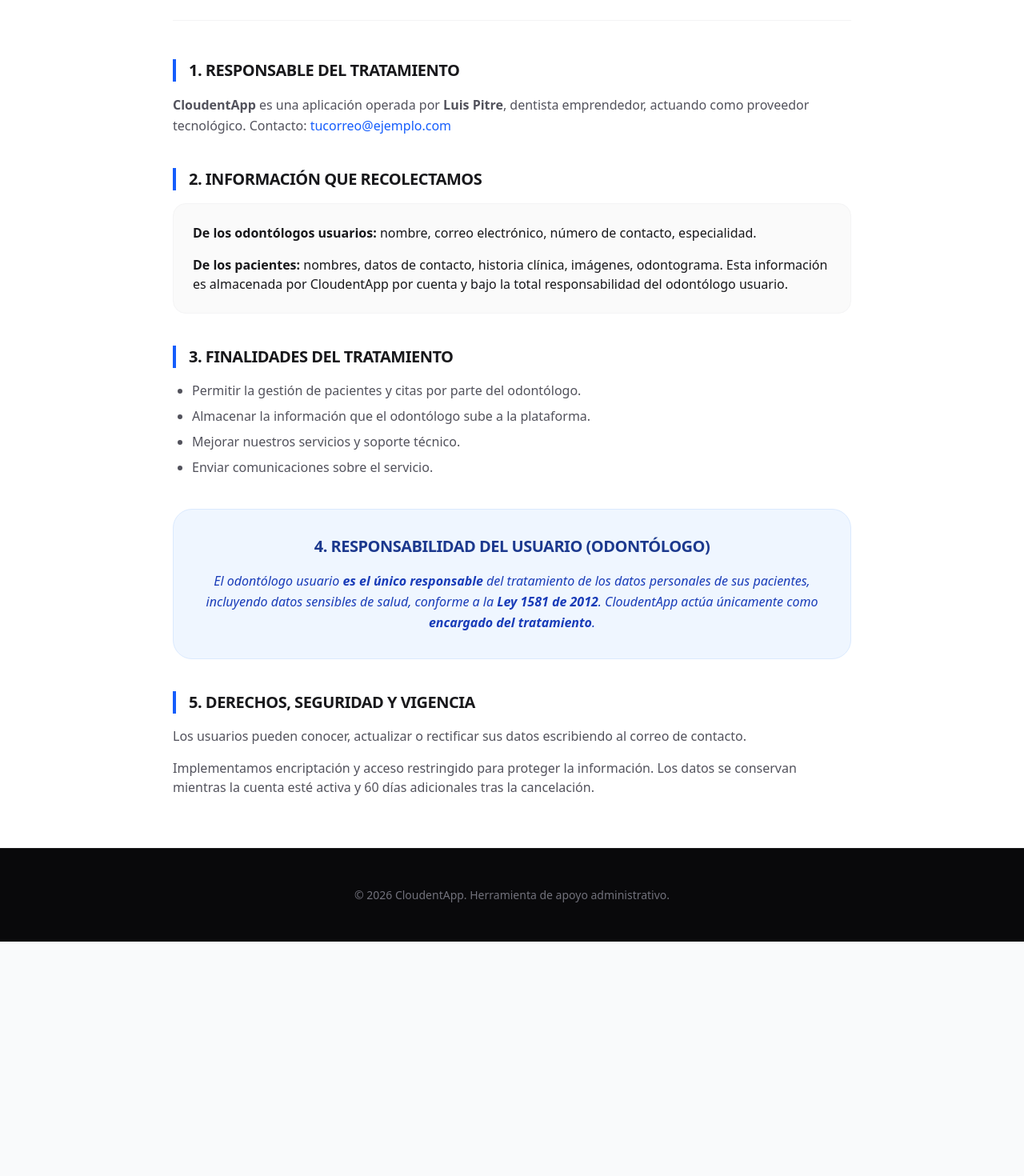
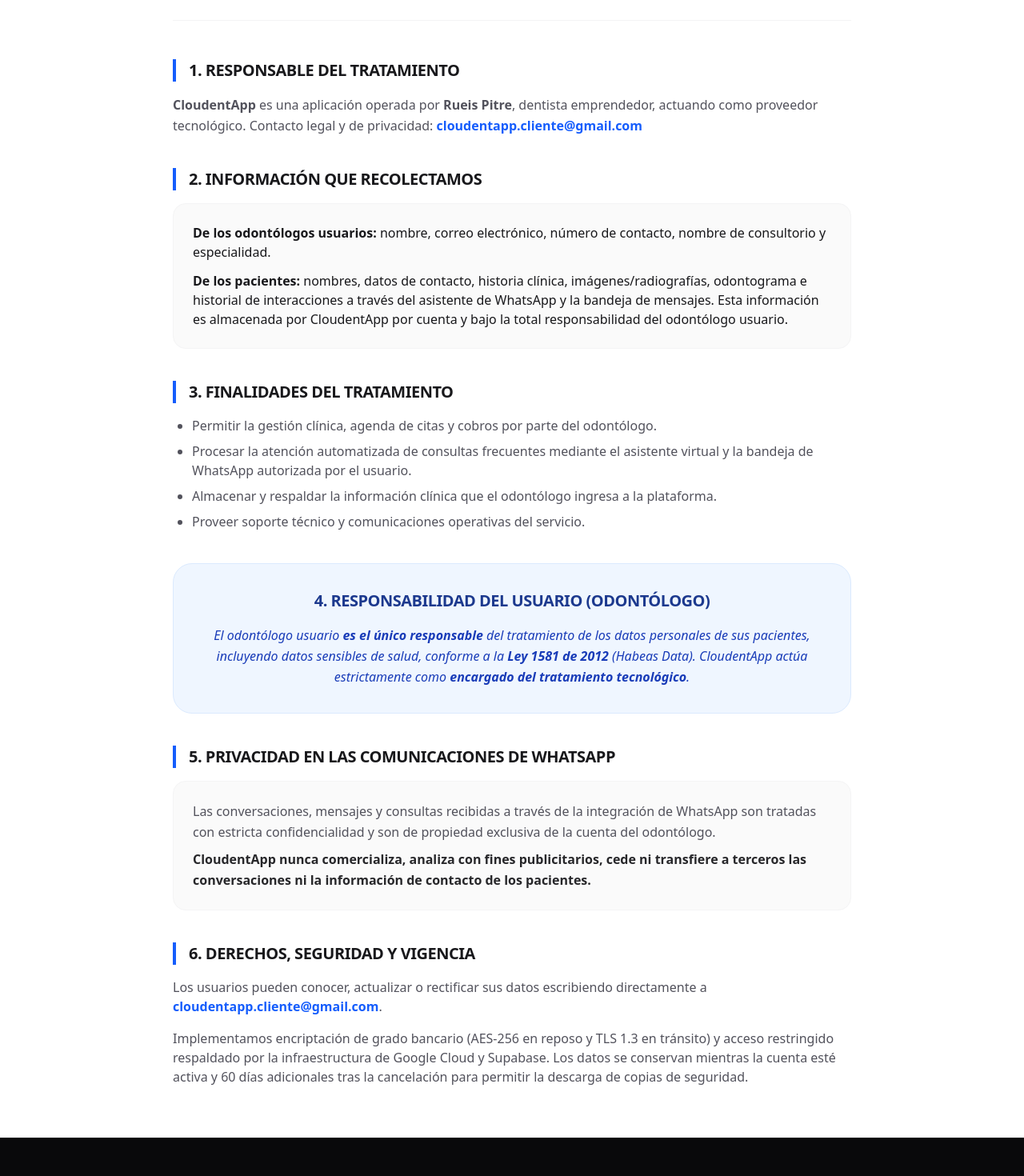
Before and after one commit to rueisp/clinica-dental-fastapi, a Next.js app in the folder frontend_nextjs/: page /privacidad in a window 1280 px wide. Shown: the part 280-1750 px from the top of the page at 80% size. Before the commit the page ends 1457 px from the top, so only its background shows below. Built offline with nearby package versions, Linux system fonts and the light colour scheme.

Commit message:
feat: ajustes en landingpage, privacidad y condiciones de Cloudentapp

```diff
--- a/frontend_nextjs/app/privacidad/page.js
+++ b/frontend_nextjs/app/privacidad/page.js
@@ -25,39 +25,52 @@
           <section>
             <h2 className="text-xl font-black uppercase tracking-tight border-l-4 border-blue-600 pl-4 mb-4">1. Responsable del Tratamiento</h2>
             <p className="text-zinc-600 leading-relaxed">
-              <strong>CloudentApp</strong> es una aplicación operada por <b>Luis Pitre</b>, dentista emprendedor, actuando como proveedor tecnológico. Contacto: <span className="text-blue-600">tucorreo@ejemplo.com</span>
+              <strong>CloudentApp</strong> es una aplicación operada por <b>Rueis Pitre</b>, dentista emprendedor, actuando como proveedor tecnológico. Contacto legal y de privacidad: <span className="text-blue-600 font-bold">cloudentapp.cliente@gmail.com</span>
             </p>
           </section>
 
           <section>
             <h2 className="text-xl font-black uppercase tracking-tight border-l-4 border-blue-600 pl-4 mb-4">2. Información que Recolectamos</h2>
-            <div className="bg-zinc-50 p-6 rounded-2xl border border-zinc-100">
-              <p className="mb-4"><strong>De los odontólogos usuarios:</strong> nombre, correo electrónico, número de contacto, especialidad.</p>
-              <p><strong>De los pacientes:</strong> nombres, datos de contacto, historia clínica, imágenes, odontograma. Esta información es almacenada por CloudentApp por cuenta y bajo la total responsabilidad del odontólogo usuario.</p>
+            <div className="bg-zinc-50 p-6 rounded-2xl border border-zinc-100 space-y-3">
+              <p><strong>De los odontólogos usuarios:</strong> nombre, correo electrónico, número de contacto, nombre de consultorio y especialidad.</p>
+              <p><strong>De los pacientes:</strong> nombres, datos de contacto, historia clínica, imágenes/radiografías, odontograma e historial de interacciones a través del asistente de WhatsApp y la bandeja de mensajes. Esta información es almacenada por CloudentApp por cuenta y bajo la total responsabilidad del odontólogo usuario.</p>
             </div>
           </section>
 
           <section>
             <h2 className="text-xl font-black uppercase tracking-tight border-l-4 border-blue-600 pl-4 mb-4">3. Finalidades del Tratamiento</h2>
             <ul className="list-disc pl-6 text-zinc-600 space-y-2">
-              <li>Permitir la gestión de pacientes y citas por parte del odontólogo.</li>
-              <li>Almacenar la información que el odontólogo sube a la plataforma.</li>
-              <li>Mejorar nuestros servicios y soporte técnico.</li>
-              <li>Enviar comunicaciones sobre el servicio.</li>
+              <li>Permitir la gestión clínica, agenda de citas y cobros por parte del odontólogo.</li>
+              <li>Procesar la atención automatizada de consultas frecuentes mediante el asistente virtual y la bandeja de WhatsApp autorizada por el usuario.</li>
+              <li>Almacenar y respaldar la información clínica que el odontólogo ingresa a la plataforma.</li>
+              <li>Proveer soporte técnico y comunicaciones operativas del servicio.</li>
             </ul>
           </section>
 
           <section className="bg-blue-50 p-8 rounded-3xl border border-blue-100">
             <h2 className="text-xl font-black uppercase tracking-tight text-blue-900 mb-4 text-center">4. Responsabilidad del Usuario (Odontólogo)</h2>
             <p className="text-blue-800 leading-relaxed italic text-center">
-              El odontólogo usuario <strong>es el único responsable</strong> del tratamiento de los datos personales de sus pacientes, incluyendo datos sensibles de salud, conforme a la <b>Ley 1581 de 2012</b>. CloudentApp actúa únicamente como <strong>encargado del tratamiento</strong>.
+              El odontólogo usuario <strong>es el único responsable</strong> del tratamiento de los datos personales de sus pacientes, incluyendo datos sensibles de salud, conforme a la <b>Ley 1581 de 2012</b> (Habeas Data). CloudentApp actúa estrictamente como <strong>encargado del tratamiento tecnológico</strong>.
             </p>
           </section>
 
+          {/* SECCIÓN PRIVACIDAD DE WHATSAPP */}
           <section>
-            <h2 className="text-xl font-black uppercase tracking-tight border-l-4 border-blue-600 pl-4 mb-4">5. Derechos, Seguridad y Vigencia</h2>
-            <p className="text-zinc-600 mb-4">Los usuarios pueden conocer, actualizar o rectificar sus datos escribiendo al correo de contacto.</p>
-            <p className="text-zinc-600">Implementamos encriptación y acceso restringido para proteger la información. Los datos se conservan mientras la cuenta esté activa y 60 días adicionales tras la cancelación.</p>
+            <h2 className="text-xl font-black uppercase tracking-tight border-l-4 border-blue-600 pl-4 mb-4">5. Privacidad en las Comunicaciones de WhatsApp</h2>
+            <div className="bg-zinc-50 p-6 rounded-2xl border border-zinc-100 text-zinc-600 leading-relaxed space-y-2">
+              <p>
+                Las conversaciones, mensajes y consultas recibidas a través de la integración de WhatsApp son tratadas con estricta confidencialidad y son de propiedad exclusiva de la cuenta del odontólogo.
+              </p>
+              <p className="font-semibold text-zinc-800">
+                CloudentApp nunca comercializa, analiza con fines publicitarios, cede ni transfiere a terceros las conversaciones ni la información de contacto de los pacientes.
+              </p>
+            </div>
+          </section>
+
+          <section>
+            <h2 className="text-xl font-black uppercase tracking-tight border-l-4 border-blue-600 pl-4 mb-4">6. Derechos, Seguridad y Vigencia</h2>
+            <p className="text-zinc-600 mb-4">Los usuarios pueden conocer, actualizar o rectificar sus datos escribiendo directamente a <span className="text-blue-600 font-bold">cloudentapp.cliente@gmail.com</span>.</p>
+            <p className="text-zinc-600">Implementamos encriptación de grado bancario (AES-256 en reposo y TLS 1.3 en tránsito) y acceso restringido respaldado por la infraestructura de Google Cloud y Supabase. Los datos se conservan mientras la cuenta esté activa y 60 días adicionales tras la cancelación para permitir la descarga de copias de seguridad.</p>
           </section>
         </article>
       </main>
--- a/frontend_nextjs/app/terminos/page.js
+++ b/frontend_nextjs/app/terminos/page.js
@@ -51,7 +51,7 @@
               </ul>
             </section>
 
-            {/* 🔥 NUEVA SECCIÓN DE SEGURIDAD Y BLINDAJE LEGAL */}
+            {/* SECCIÓN DE SEGURIDAD Y BLINDAJE LEGAL */}
             <section className="bg-red-50/50 p-6 rounded-2xl border border-red-100">
               <h3 className="text-lg font-black text-red-950 uppercase flex items-center gap-2">
                 ⚠️ 3. Política de Uso Aceptable y Suspensión de Servicio
@@ -78,8 +78,21 @@
               <p>Ofrecemos una prueba gratuita de 7 días. Los planes profesionales se activan mediante reporte de pago manual. CloudentApp se reserva el derecho de suspender el acceso ante la falta de pago o uso indebido.</p>
             </section>
 
+            {/* 📱 NUEVA SECCIÓN DE INTEGRACIÓN WHATSAPP */}
+            <section className="bg-blue-50/50 p-6 rounded-2xl border border-blue-100">
+              <h3 className="text-lg font-black text-blue-950 uppercase flex items-center gap-2">
+                📱 5. Integración del Asistente de WhatsApp y Dispositivos Vinculados
+              </h3>
+              <p className="text-blue-900 text-sm mt-2 leading-relaxed">
+                El módulo de atención automatizada y mensajería opera como una extensión autorizada de la cuenta de WhatsApp del Usuario a través del protocolo oficial de dispositivos vinculados. El Usuario conserva el control total de su línea y puede vincular o revocar el acceso en cualquier momento directamente desde la plataforma o desde su aplicación móvil de WhatsApp.
+              </p>
+              <p className="text-blue-900 text-sm mt-2 leading-relaxed">
+                Por protocolos de seguridad y sincronización propios de WhatsApp, las sesiones pueden requerir una renovación periódica mediante escaneo de código QR (por ejemplo, ante inactividad prolongada del dispositivo principal o actualizaciones de seguridad de la red). CloudentApp emitirá una alerta visual en el panel del Usuario para facilitar su reconexión inmediata en 1 solo clic. El Usuario es el único responsable por la gestión y contenido de las comunicaciones dirigidas a sus pacientes.
+              </p>
+            </section>
+
             <section>
-              <h3 className="text-lg font-black text-zinc-900 uppercase">5. Limitación de Responsabilidad</h3>
+              <h3 className="text-lg font-black text-zinc-900 uppercase">6. Limitación de Responsabilidad</h3>
               <p>CloudentApp no se hace responsable por pérdida de datos ajena a nuestra voluntad, ni por reclamaciones de terceros derivadas del ejercicio profesional del Usuario.</p>
             </section>
 
--- a/frontend_nextjs/components/landing/SecurityTrust.js
+++ b/frontend_nextjs/components/landing/SecurityTrust.js
@@ -1,5 +1,5 @@
 'use client';
-import { ShieldCheck, Lock, Mic, Server, FileSpreadsheet } from 'lucide-react';
+import { ShieldCheck, Lock, Mic, Server, FileSpreadsheet, Smartphone } from 'lucide-react';
 
 export default function SecurityTrust() {
   const pilares = [
@@ -9,7 +9,12 @@
       desc: "Los registros son exclusivamente tuyos. Actuamos como Encargados Tecnológicos bajo la Ley 1581 (Habeas Data). Nunca comercializamos, analizamos ni cederemos tu información a terceros."
     },
     {
-      icon: <FileSpreadsheet className="w-7 h-7 text-green-400" />,
+      icon: <Smartphone className="w-7 h-7 text-green-400" />,
+      title: "Conexión WhatsApp Segura & Transparente",
+      desc: "CloudentApp opera como una extensión segura de tu propio WhatsApp mediante dispositivos vinculados. Tus datos clínicos permanecen protegidos y bajo tu control total. Si la sesión requiere renovación periódica por seguridad de WhatsApp, verás una alerta en tu panel para reconectarla en 1 solo clic."
+    },
+    {
+      icon: <FileSpreadsheet className="w-7 h-7 text-emerald-400" />,
       title: "Portabilidad Garantizada (Backup Excel)",
       desc: "Descarga una copia de seguridad completa de tus pacientes e historias clínicas a Excel en 1 clic. Tu información nunca queda retenida, incluso si tu plan llega a vencer."
     },
@@ -40,12 +45,12 @@
           </p>
         </div>
 
-        <div className="grid grid-cols-1 md:grid-cols-2 gap-8 max-w-5xl mx-auto">
+        <div className="grid grid-cols-1 md:grid-cols-2 lg:grid-cols-3 gap-8 max-w-6xl mx-auto">
           {pilares.map((p, i) => (
-            <div key={i} className="bg-zinc-900/80 p-8 rounded-3xl border border-zinc-800 hover:border-blue-500/40 transition-all shadow-xl">
+            <div key={i} className="bg-zinc-900/80 p-8 rounded-3xl border border-zinc-800 hover:border-blue-500/40 transition-all shadow-xl flex flex-col">
               <div className="p-3 bg-zinc-950 w-fit rounded-2xl mb-5 border border-zinc-800/80">{p.icon}</div>
               <h3 className="text-xl font-bold mb-2 text-white">{p.title}</h3>
-              <p className="text-zinc-400 text-sm leading-relaxed">{p.desc}</p>
+              <p className="text-zinc-400 text-sm leading-relaxed flex-1">{p.desc}</p>
             </div>
           ))}
         </div>
```
Also changed, not shown: 2 other files (tests, documents, lock files or other folders).
